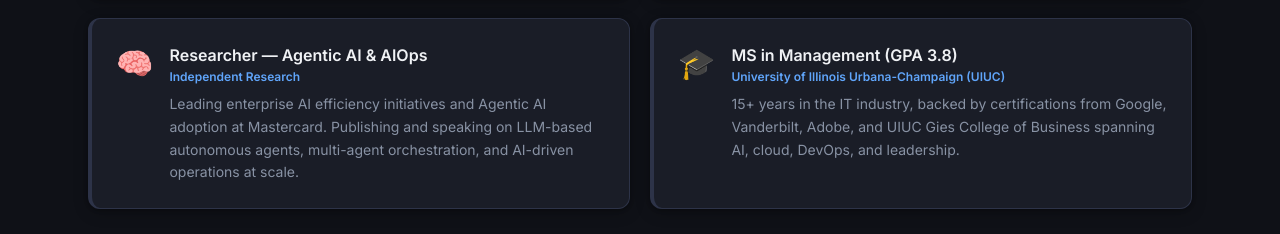
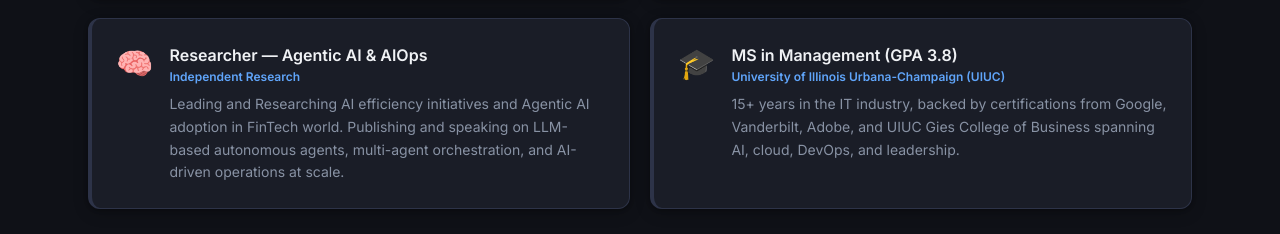
Before and after one commit to sankaranainar-p/my-site, a React (Vite) app: page / in a window 1280 px wide. Shown: the part 1396-1630 px from the top of the page. Built offline with nearby package versions, Linux system fonts and the light colour scheme.

Commit message:
fix: update Researcher credential card description

```diff
--- a/src/pages/Home.jsx
+++ b/src/pages/Home.jsx
@@ -107,7 +107,7 @@ const credentials = [
     icon: '🧠',
     title: 'Researcher — Agentic AI & AIOps',
     org: 'Independent Research',
-    desc: 'Leading enterprise AI efficiency initiatives and Agentic AI adoption at Mastercard. Publishing and speaking on LLM-based autonomous agents, multi-agent orchestration, and AI-driven operations at scale.',
+    desc: 'Leading and Researching AI efficiency initiatives and Agentic AI adoption in FinTech world. Publishing and speaking on LLM-based autonomous agents, multi-agent orchestration, and AI-driven operations at scale.',
   },
   {
     icon: '🎓',
```
